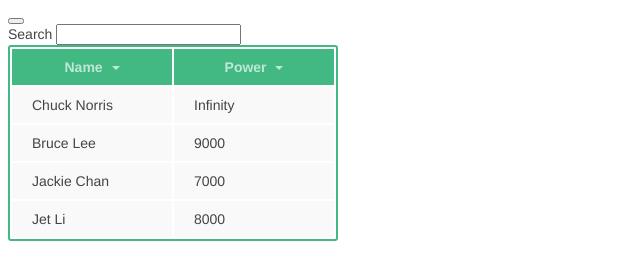
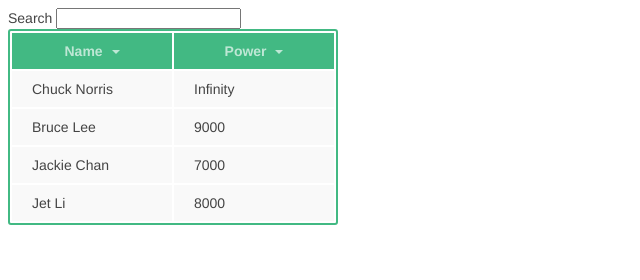
Before and after one commit to nayucolony/tor-vuejs, a website: page grid-component/step3/index.html in a window 1280 px wide. Shown: the whole page, without its empty margins (0-640 px from the left). Drawn offline with nearby package versions, Linux system fonts and the light colour scheme.

Commit message:
remove unnecessary element

```diff
--- a/grid-component/step3/index.html
+++ b/grid-component/step3/index.html
@@ -8,7 +8,6 @@
 <body>
 
 <div id="demo">
-  <button @click="log"></button>
   <form id="search">
     Search <input type="search" name="query">
   </form>
```
